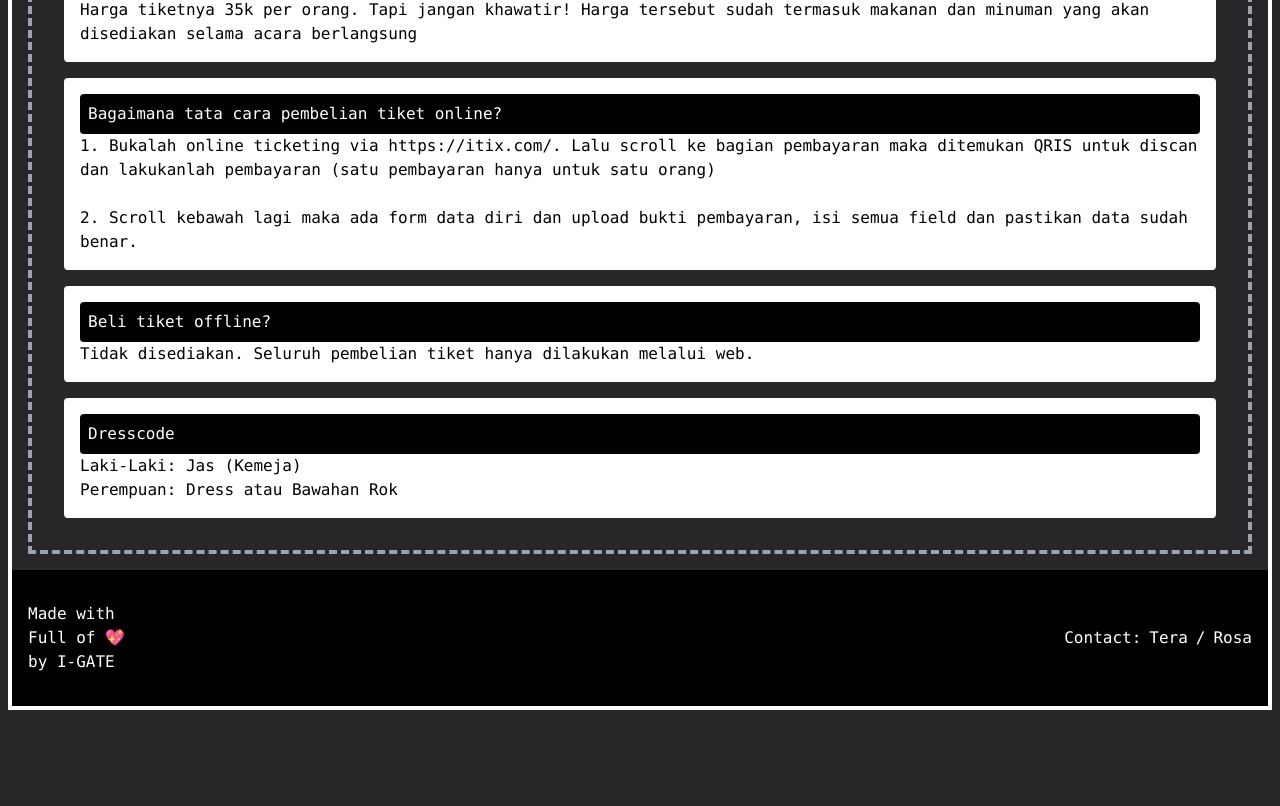
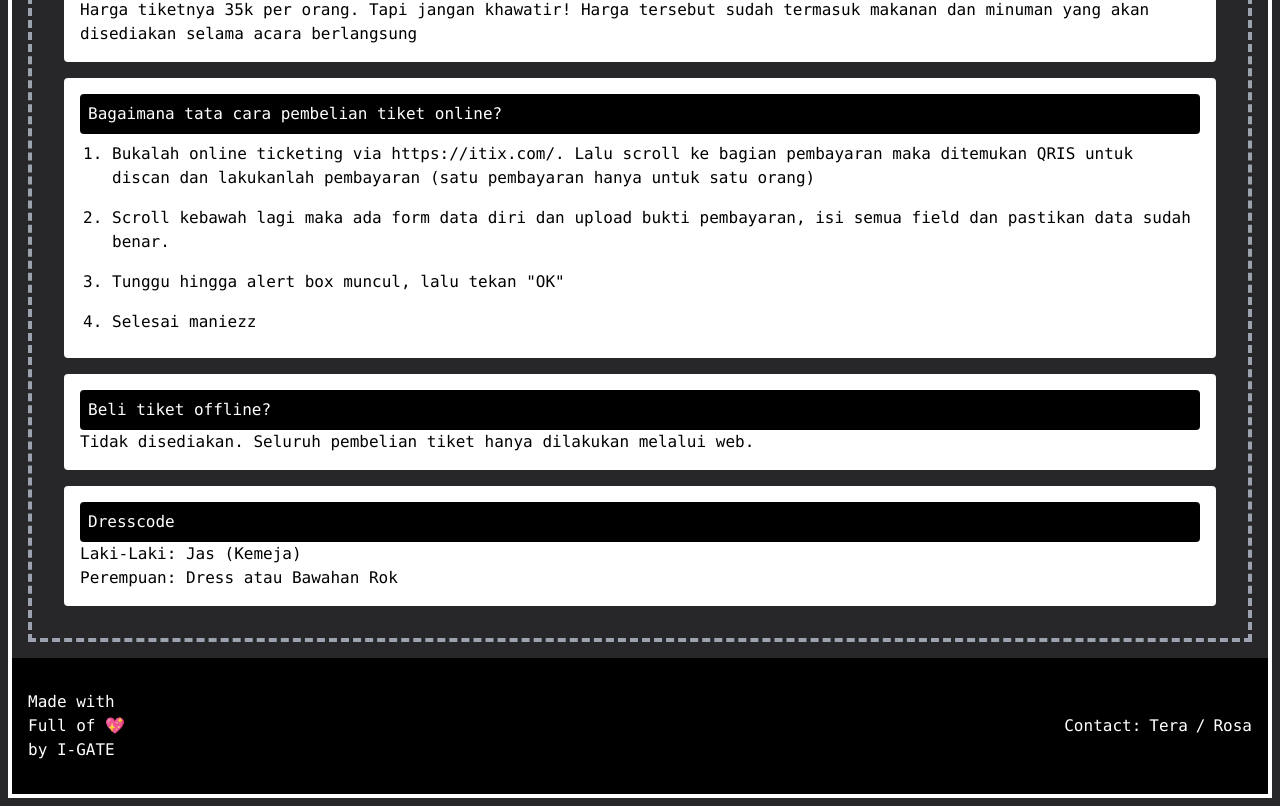
Before and after one commit to hanyaseorangpelajar/igate-ticket-2023, a Next.js app: page /more in a window 1280 px wide. Shown: the part 1602-2408 px from the top of the page. Before the commit the page ends 2320 px from the top, so only its background shows below. Built offline with nearby package versions, Linux system fonts and the light colour scheme.

Commit message:
finalisasi I

```diff
--- a/components/EventDetails.tsx
+++ b/components/EventDetails.tsx
@@ -105,16 +105,21 @@ function EventDetails() {
           <h2 className="bg-black text-white rounded p-2">
             Bagaimana tata cara pembelian tiket online?
           </h2>
-          <p>
-            1. Bukalah online ticketing via https://itix.com/. Lalu scroll ke
-            bagian pembayaran maka ditemukan QRIS untuk discan dan lakukanlah
-            pembayaran (satu pembayaran hanya untuk satu orang)
-          </p>
-          <br></br>
-          <p>
-            2. Scroll kebawah lagi maka ada form data diri dan upload bukti
-            pembayaran, isi semua field dan pastikan data sudah benar.
-          </p>
+          <ol className="list-decimal p-2 pl-8">
+            <li className="pb-4">
+              Bukalah online ticketing via https://itix.com/. Lalu scroll ke
+              bagian pembayaran maka ditemukan QRIS untuk discan dan lakukanlah
+              pembayaran (satu pembayaran hanya untuk satu orang)
+            </li>
+            <li className="pb-4">
+              Scroll kebawah lagi maka ada form data diri dan upload bukti
+              pembayaran, isi semua field dan pastikan data sudah benar.
+            </li>
+            <li className="pb-4">
+              Tunggu hingga alert box muncul, lalu tekan "OK"
+            </li>
+            <li>Selesai maniezz</li>
+          </ol>
         </div>
         <div className="bg-white text-black rounded m-4 p-4">
           <h2 className="bg-black text-white rounded p-2">
--- a/components/Form.tsx
+++ b/components/Form.tsx
@@ -9,7 +9,8 @@ async function addData(
   name: string,
   nim: string,
   batchYear: number,
-  phoneNumber: string
+  phoneNumber: string,
+  fileUrl: string
 ) {
   try {
     const docRef = await addDoc(collection(db, "message"), {
@@ -18,6 +19,7 @@ async function addData(
       nim: nim,
       batchYear: batchYear,
       phoneNumber: phoneNumber,
+      fileUrl: fileUrl,
     });
     console.log("Data recorded with ID: ", docRef.id);
     return true;
@@ -50,23 +52,24 @@ function Form() {
     setFormData({ ...formData, [name]: value });
   };
 
-  const handleSubmit = async (e: React.FormEvent<HTMLFormElement>) => {
+  async function handleSubmit(e: React.FormEvent<HTMLFormElement>) {
     e.preventDefault();
+
     try {
-      const added = await addData(
-        formData.email,
-        formData.name,
-        formData.nim,
-        parseInt(formData.batchYear),
-        formData.phoneNumber
-      );
-
-      if (added && file) {
+      if (file) {
         const storageRef = ref(storage, `bukti-pembayaran/${file.name}`);
         await uploadBytes(storageRef, file);
+
         const downloadURL = await getDownloadURL(storageRef);
 
-        console.log("File uploaded. Download URL:", downloadURL);
+        await addData(
+          formData.email,
+          formData.name,
+          formData.nim,
+          parseInt(formData.batchYear),
+          formData.phoneNumber,
+          downloadURL
+        );
       }
 
       setFormData({
@@ -85,10 +88,10 @@ function Form() {
     } catch (error) {
       console.error("Error:", error);
     }
-  };
+  }
 
   return (
-    <div className="flex justify-center items-center h-screen border-gray-400 border-dashed border-4 m-4">
+    <div className="flex justify-center items-center h-full border-gray-400 border-dashed border-4 m-4 p-4">
       <div className="dark:bg-gray-900 text-white p-4 m-2 rounded-lg w-full max-w-md">
         <h2 className="text-2xl mb-4">Registration</h2>
         <form onSubmit={handleSubmit}>
@@ -100,7 +103,7 @@ function Form() {
               value={formData.email}
               onChange={handleInputChange}
               required
-              placeholder="Make sure the email is valid"
+              placeholder="Pastikan email valid"
               className="dark:bg-gray-700 dark:text-white p-2 rounded w-full"
             />
           </div>
@@ -112,7 +115,7 @@ function Form() {
               value={formData.name}
               onChange={handleInputChange}
               required
-              placeholder="Your name"
+              placeholder="Nama kamu"
               className="dark:bg-gray-700 dark:text-white p-2 rounded w-full"
             />
           </div>
@@ -151,7 +154,7 @@ function Form() {
               value={formData.phoneNumber}
               onChange={handleInputChange}
               required
-              placeholder="+62"
+              placeholder="08xxxxxxxxxx"
               className="dark:bg-gray-700 dark:text-white p-2 rounded w-full"
             />
           </div>
```
